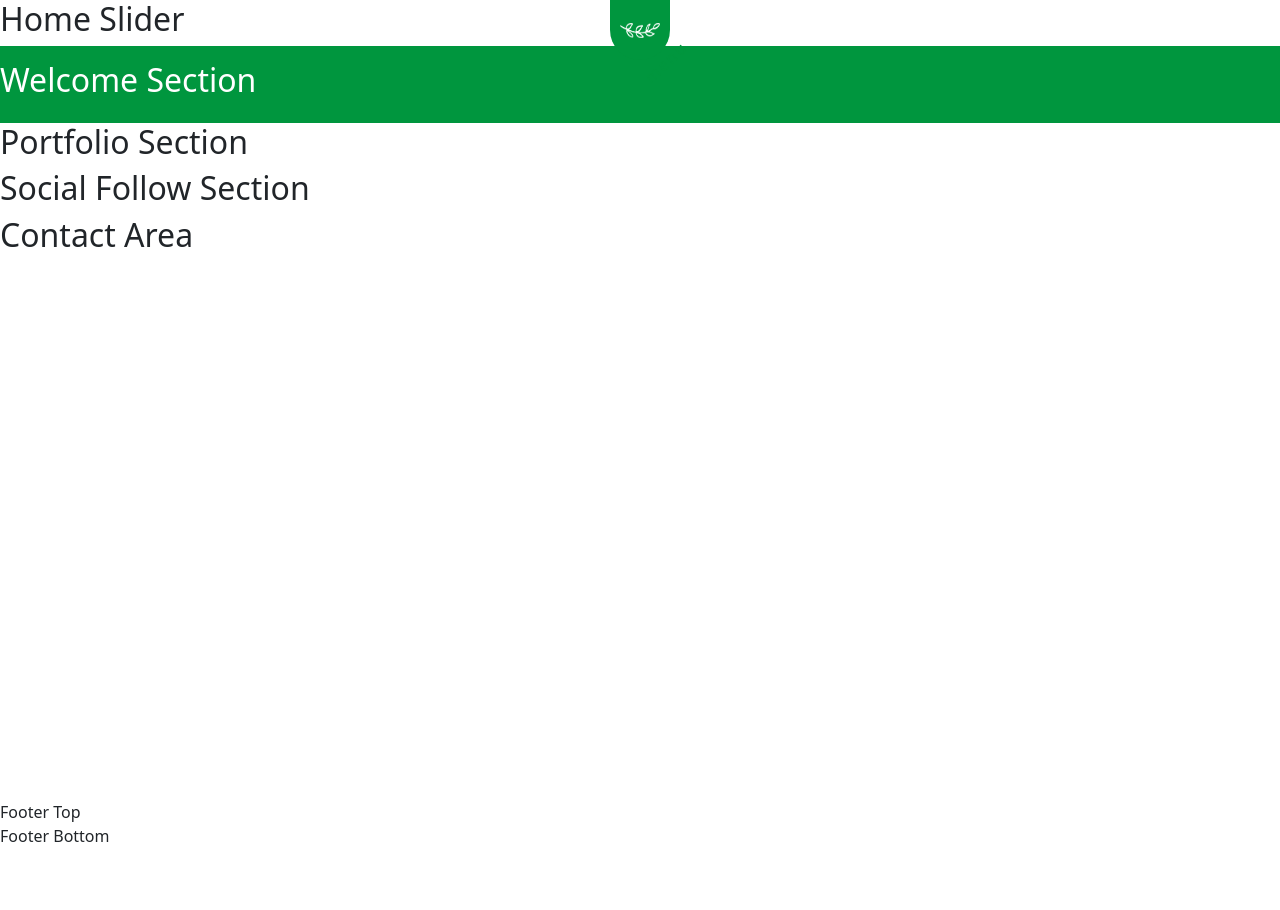
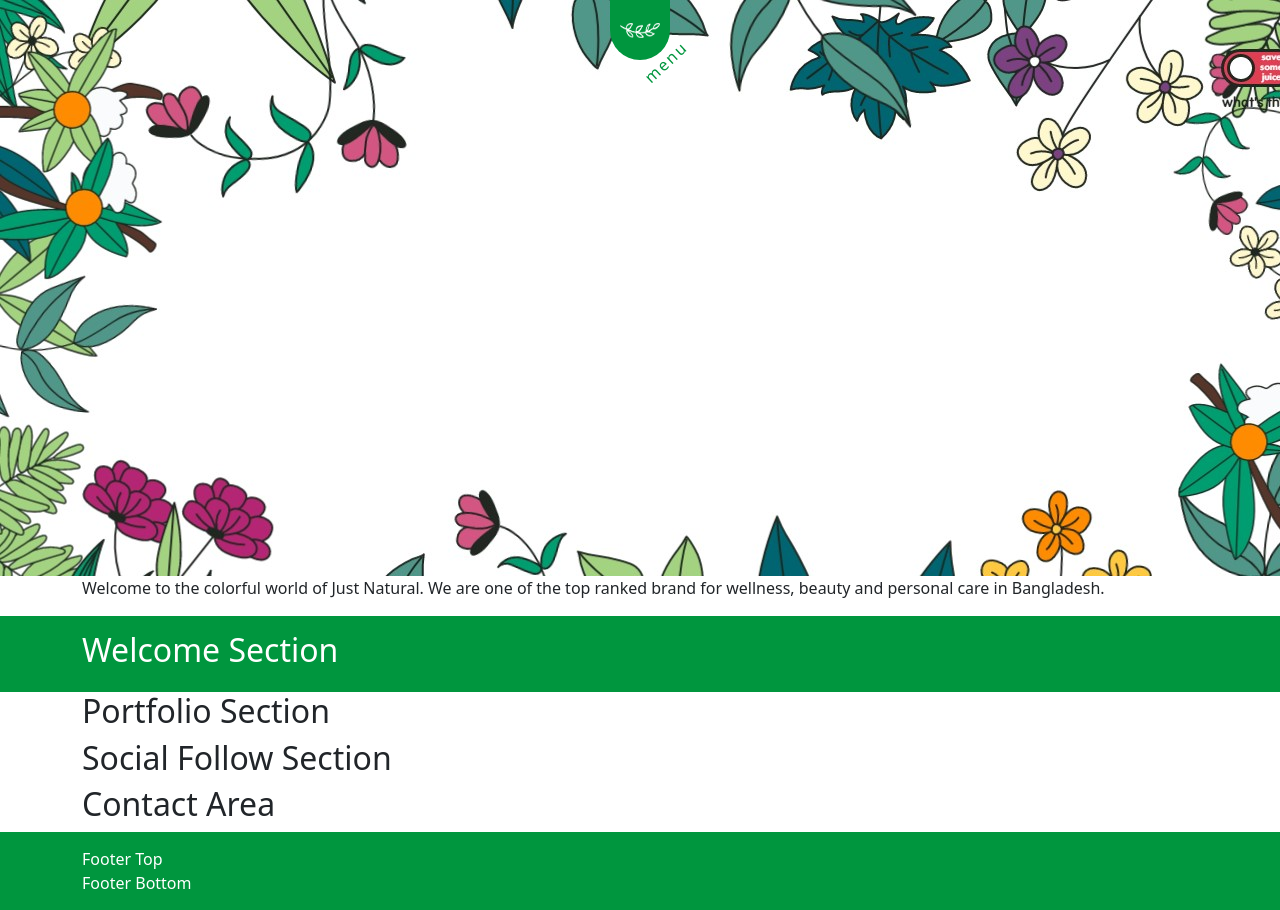
Before and after one commit to mamun07/just-natural-wesite, a Next.js app: page / in a window 1280 px wide. Before the commit the page ends 848 px from the top, so only its background shows below. Built offline with nearby package versions, Linux system fonts and the light colour scheme.

Commit message:
footer area

```diff
--- a/package.json
+++ b/package.json
@@ -15,6 +15,7 @@
     "react-bootstrap": "^2.7.2",
     "react-dom": "18.2.0",
     "react-icons": "^4.8.0",
-    "styled-components": "^5.3.8"
+    "styled-components": "^5.3.8",
+    "swiper": "^9.1.0"
   }
 }
--- a/pages/_app.js
+++ b/pages/_app.js
@@ -1,6 +1,7 @@
 import "@/styles/globals.css";
 import Layout from "./Layout";
 import "bootstrap/dist/css/bootstrap.min.css";
+import "swiper/css";
 
 export default function App({ Component, pageProps }) {
   return (
--- a/pages/index.js
+++ b/pages/index.js
@@ -1,6 +1,7 @@
 import Head from "next/head";
 import { EntryHome, GreenBg } from "./style";
-import HomeSlider from "../sections/HomeSlider";
+import HomeSlider from "../sections/Slider";
+import { Col, Container, Row } from "react-bootstrap";
 
 export default function Home() {
   return (
@@ -14,11 +15,23 @@ export default function Home() {
       <EntryHome>
         <HomeSlider />
         <GreenBg>
-          <h2>Welcome Section</h2>
+          <Container>
+            <Row>
+              <Col>
+                <h2>Welcome Section</h2>
+              </Col>
+            </Row>
+          </Container>
         </GreenBg>
-        <h2>Portfolio Section</h2>
-        <h2>Social Follow Section</h2>
-        <h2>Contact Area</h2>
+        <Container>
+          <Row>
+            <Col>
+              <h2>Portfolio Section</h2>
+              <h2>Social Follow Section</h2>
+              <h2>Contact Area</h2>
+            </Col>
+          </Row>
+        </Container>
       </EntryHome>
     </>
   );
--- a/sections/Footer.js
+++ /dev/null
@@ -1,12 +0,0 @@
-import React from "react";
-
-const Footer = () => {
-  return (
-    <>
-      <div>Footer Top</div>
-      <div>Footer Bottom</div>
-    </>
-  );
-};
-
-export default Footer;
--- /dev/null
+++ b/sections/Footer/index.js
@@ -0,0 +1,22 @@
+import React from "react";
+import { Col, Container, Row } from "react-bootstrap";
+import { FooterMain } from "./style";
+
+const Footer = () => {
+  return (
+    <FooterMain>
+      <Container>
+        <Row>
+          <Col xs={12}>
+            <div>Footer Top</div>
+          </Col>
+          <Col xs={12}>
+            <div>Footer Bottom</div>
+          </Col>
+        </Row>
+      </Container>
+    </FooterMain>
+  );
+};
+
+export default Footer;
--- /dev/null
+++ b/sections/Footer/style.js
@@ -0,0 +1,7 @@
+import styled from "styled-components";
+
+export const FooterMain = styled.div`
+  background: var(--brand-color);
+  color: var(--secondary-color);
+  padding: var(--py15);
+`;
--- a/sections/Header.js
+++ b/sections/Header/index.js
@@ -1,8 +1,8 @@
 import Image from "next/image";
 import Link from "next/link";
 import React, { useState } from "react";
-import Logo from "../public/w-logo.png";
-import Pata from "../public/w-pata.png";
+import Logo from "../../public/w-logo.png";
+import Pata from "../../public/w-pata.png";
 import { HeaderMain, NavSlide, Button, NavMenu } from "./style";
 import { CgClose } from "react-icons/cg";
 
--- a/sections/style.js
+++ b/sections/Header/style.js
@@ -5,6 +5,7 @@ export const HeaderMain = styled.div`
   top: 0;
   left: 0;
   width: 100%;
+  z-index: 999999999999999;
   .show {
     display: block;
   }
--- a/sections/HomeSlider.js
+++ /dev/null
@@ -1,9 +0,0 @@
-import React from "react";
-
-export default function homeSlider() {
-  return (
-    <>
-      <h2>Home Slider</h2>
-    </>
-  );
-}
--- /dev/null
+++ b/sections/Slider/index.js
@@ -0,0 +1,46 @@
+import React from "react";
+import { Swiper, SwiperSlide } from "swiper/react";
+
+import { Autoplay, Pagination } from "swiper";
+import { Container, Row, Col } from "react-bootstrap";
+
+export default function homeSlider() {
+  return (
+    <>
+      <Swiper
+        spaceBetween={0}
+        centeredSlides={true}
+        autoplay={{
+          delay: 2500,
+        }}
+        pagination={{
+          clickable: true,
+        }}
+        navigation={true}
+        modules={[Autoplay, Pagination]}
+        className="home-slider"
+      >
+        {[1, 2, 3, 4, 5, 6].map((i) => {
+          return (
+            <SwiperSlide key={i}>
+              <div className="slider_content">
+                <img src="./slider/1.jpg" />
+                <Container>
+                  <Row>
+                    <Col>
+                      <p>
+                        Welcome to the colorful world of Just Natural. We are
+                        one of the top ranked brand for wellness, beauty and
+                        personal care in Bangladesh.
+                      </p>
+                    </Col>
+                  </Row>
+                </Container>
+              </div>
+            </SwiperSlide>
+          );
+        })}
+      </Swiper>
+    </>
+  );
+}
```
Also changed, not shown: sections/Slider/style.js (added), 1 other file (tests, documents, lock files or other folders).
